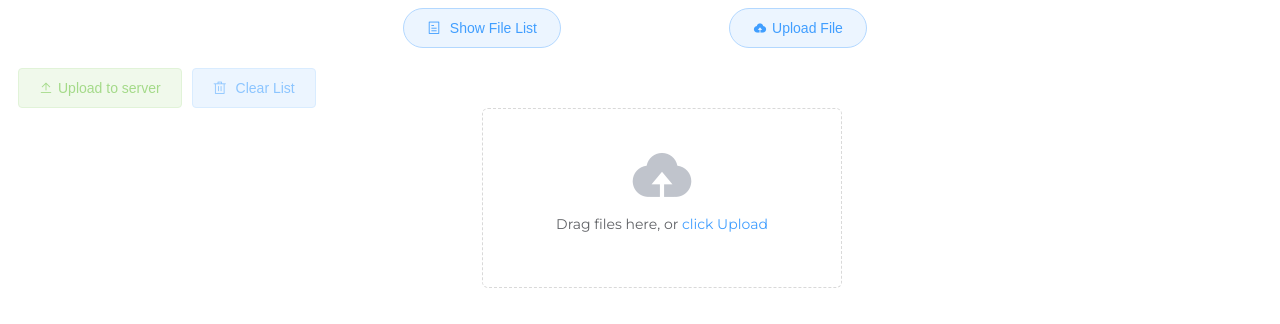
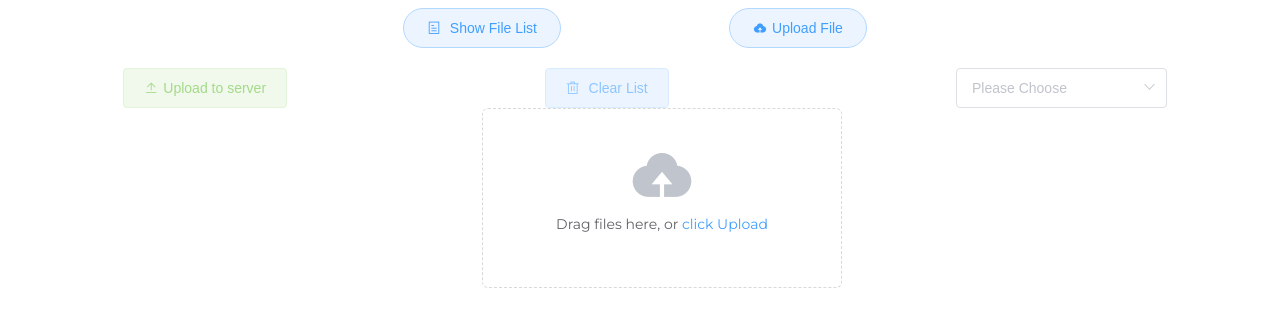
Before and after one commit to Amero0610/vue-storepage, a Vue app: page /uploadpage in a window 1280 px wide. Shown: the top 324 px of the page. Built offline with nearby package versions, Linux system fonts and the light colour scheme; what vue-clipboard2 would draw is missing.

Commit message:
Add Folder Function

```diff
--- a/public/index.html
+++ b/public/index.html
@@ -5,6 +5,7 @@
   <meta charset="utf-8" />
   <meta http-equiv="X-UA-Compatible" content="IE=edge" />
   <meta name="viewport" content="width=device-width,initial-scale=1.0" />
+
   <link rel="icon" href="<%= BASE_URL %>favicon.ico" />
   <title>Store</title>
 </head>
--- a/src/App.vue
+++ b/src/App.vue
@@ -2,7 +2,7 @@
  * @Author: AmeroL
  * @Date: 2022-03-23 20:19:34
  * @LastEditors: AmeroL
- * @LastEditTime: 2022-03-25 01:13:14
+ * @LastEditTime: 2022-03-25 15:44:03
  * @FilePath: \vue-storepage\src\App.vue
  * @email: vian8416@163.com
 -->
@@ -11,7 +11,11 @@
     <mainPage> </mainPage>
     <transition name="fade"
                 mode="out-in">
-      <router-view id="showArea"></router-view>
+      <div id="routerView-panel">
+
+        <router-view id="showArea"></router-view>
+
+      </div>
     </transition>
   </div>
 </template>
@@ -39,9 +43,10 @@ export default {
   margin: 0px;
   padding: 0px;
 }
+
 #showArea {
   margin-top: 20px;
-  min-width: 390px;
+  min-width: 380px;
 }
 .fade-enter {
   opacity: 0;
--- a/src/views/listPageView.vue
+++ b/src/views/listPageView.vue
@@ -2,7 +2,7 @@
  * @Author: AmeroL
  * @Date: 2022-03-23 20:17:30
  * @LastEditors: AmeroL
- * @LastEditTime: 2022-03-25 00:20:08
+ * @LastEditTime: 2022-03-25 18:30:46
  * @FilePath: \vue-storepage\src\views\listPageView.vue
  * @email: vian8416@163.com
 -->
@@ -10,15 +10,43 @@
 <template>
   <div id="listpage">
     <!-- <el-button type="primary" @click="addItem"> add</el-button> -->
-    <el-button type="primary"
-               plain
-               @click="refreshList"
-               icon="el-icon-notebook-2">Refresh list</el-button>
+    <div id="listpageBtnPanel">
+      <el-row type="flex"
+              justify="flex-start">
+        <el-col :span="4"
+                :xs="9"
+                :xl="4"
+                :lg="4"
+                :md="4">
+          <el-button type="primary"
+                     plain
+                     @click="refreshList"
+                     icon="el-icon-notebook-2">Refresh list</el-button>
+        </el-col>
+        <el-col :span="6"
+                :xs="9"
+                :xl="6"
+                :lg="6"
+                :md="6">
+          <el-select v-model="selectValue"
+                     placeholder="Please Choose">
+            <el-option v-for="item in folderList"
+                       :key="item.value"
+                       :label="item.label"
+                       :value="item.value"></el-option>
+          </el-select>
+        </el-col>
+      </el-row>
+
+    </div>
     <div id="tablePanel">
+
       <el-empty description="No Data"
                 v-if="showEmpty"></el-empty>
+
       <el-table v-if="!showEmpty"
                 :data="fileList"
+                height="80vh"
                 highlight-current-row
                 @current-change="handleCurrentChange">
         <el-table-column label="Name"
@@ -54,6 +82,7 @@
         </el-table-column>
         <el-table-column align="right"
                          min-width="230"
+                         fixed="right"
                          width="230">
           <template slot-scope="scope">
             <el-button size="mini"
@@ -70,14 +99,36 @@
           </template>
         </el-table-column>
       </el-table>
+
     </div>
   </div>
 </template>
 <script>
-import { get, deleteItemOSS } from "../../public/ali-oss";
+//
+import { get, deleteItemOSS, getByFolderName } from "../../public/ali-oss";
 var INDEX = 1321;
 export default {
   data: () => ({
+    selectValue: "",
+    folderList: [
+      {
+        value: "myCloudStore-img/",
+        label: "Image"
+      },
+      {
+        value: "myCloudStore-document/",
+        label: "Document"
+      },
+      {
+        value: "myCloudStore-media/",
+        label: "Media"
+      },
+
+      {
+        value: "myCloudStore/",
+        label: "File"
+      }
+    ],
     showEmpty: false,
     fileList: [
       // {
@@ -177,6 +228,13 @@ export default {
         this.showEmpty = false;
       }
     },
+    deleteEmptyItem (_List) {
+      for (let i = 0; i < _List.length; i++) {
+        if (_List[i].size == 0) {
+          _List.splice(i, 1);
+        }
+      }
+    },
   },
   watch: {
     fileList: {
@@ -185,6 +243,20 @@ export default {
       },
       deep: true,
     },
+    selectValue: {
+      handler () {
+        console.log(this.selectValue);
+        getByFolderName(this.selectValue).then(res => {
+          console.log(res);
+
+          this.fileList = res.objects;
+          this.deleteEmptyItem(this.fileList);
+        }).catch(err => {
+          console.log(err);
+        })
+      },
+      deep: true
+    }
   },
   mounted () {
     this.refreshList();
@@ -222,10 +294,18 @@ export default {
 };
 </script>
 <style>
+#listpageBtnPanel {
+}
+.el-table__body-wrapper::-webkit-scrollbar {
+  width: 6px;
+}
+
+.el-table__body-wrapper::-webkit-scrollbar-thumb {
+  background-color: rgb(212, 212, 212);
+  border-radius: 8px;
+}
 .el-table::before {
   display: none;
-}
-#tablePanel {
 }
 .msgbox-fade-enter {
   opacity: 0;
--- a/src/views/uploadPageView.vue
+++ b/src/views/uploadPageView.vue
@@ -2,13 +2,20 @@
  * @Author: AmeroL
  * @Date: 2022-03-23 20:17:45
  * @LastEditors: AmeroL
- * @LastEditTime: 2022-03-25 01:23:58
+ * @LastEditTime: 2022-03-25 19:38:14
  * @FilePath: \vue-storepage\src\views\uploadPageView.vue
  * @email: vian8416@163.com
 -->
 <template>
   <div>
-    <div>
+    <div id="uploadBtnPanel">
+      <el-row type="flex"
+              justify="space-around">
+        <el-col :span="5"
+                :xs="11"
+                :xl="4"
+                :lg="4"
+                :md="4">
           <el-button :disabled="isDisable"
                      plain
                      class="uploadpageButton"
@@ -16,7 +23,12 @@
                      type="success"
                      @click="submitUpload"
                      icon="el-icon-upload2">Upload to server</el-button>
-
+        </el-col>
+        <el-col :span="4"
+                :xs="8"
+                :xl="4"
+                :lg="4"
+                :md="4">
           <el-button :disabled="isDisable"
                      plain
                      type="primary"
@@ -25,6 +37,22 @@
                      icon="el-icon-delete"
                      size="normal">
             Clear List</el-button>
+        </el-col>
+        <el-col :span="4"
+                :xs="8"
+                :xl="4"
+                :lg="4"
+                :md="4">
+          <el-select v-model="selectValue"
+                     placeholder="Please Choose">
+            <el-option v-for="item in folderList"
+                       :key="item.value"
+                       :label="item.label"
+                       :value="item.value"></el-option>
+          </el-select>
+        </el-col>
+      </el-row>
+
     </div>
     <el-row type="flex"
             justify="center">
@@ -68,10 +96,11 @@
   </div>
 </template>
 <script>
-import { put } from '../../public/ali-oss';
+import { putByFolderName } from '../../public/ali-oss';
 var uploadFileCount = 0;
 export default {
   props: {
+
     limit: {
       type: Number,
       default: 10,
@@ -94,6 +123,26 @@ export default {
     },
   },
   data: () => ({
+    selectValue: "",
+    folderList: [
+      {
+        value: "myCloudStore-img/",
+        label: "Image"
+      },
+      {
+        value: "myCloudStore-document/",
+        label: "Document"
+      },
+      {
+        value: "myCloudStore-media/",
+        label: "Media"
+      },
+
+      {
+        value: "myCloudStore/",
+        label: "File"
+      }
+    ],
     fileList: [],
     isDisable: true,
   }),
@@ -137,7 +186,8 @@ export default {
         spinner: 'el-icon-loading',
         background: 'rgba(0, 0, 0, 0.7)',
       });
-      put(option.file.name, option.file)
+      // put(option.file.name, option.file);
+      putByFolderName(this.selectValue, option.file.name, option.file)
         .then(() => {
           uploadFileCount--;
           if (uploadFileCount == 0) {
@@ -187,4 +237,11 @@ export default {
 .uploadpageButton {
   margin-left: 10px !important;
 }
+@media (max-width: 600px) {
+  #uploadBtnPanel .el-input__inner {
+    width: 160px;
+    margin-left: 20px;
+    display: inline-block;
+  }
+}
 </style>
```
Lines whose indentation alone changed are shown as unchanged.
